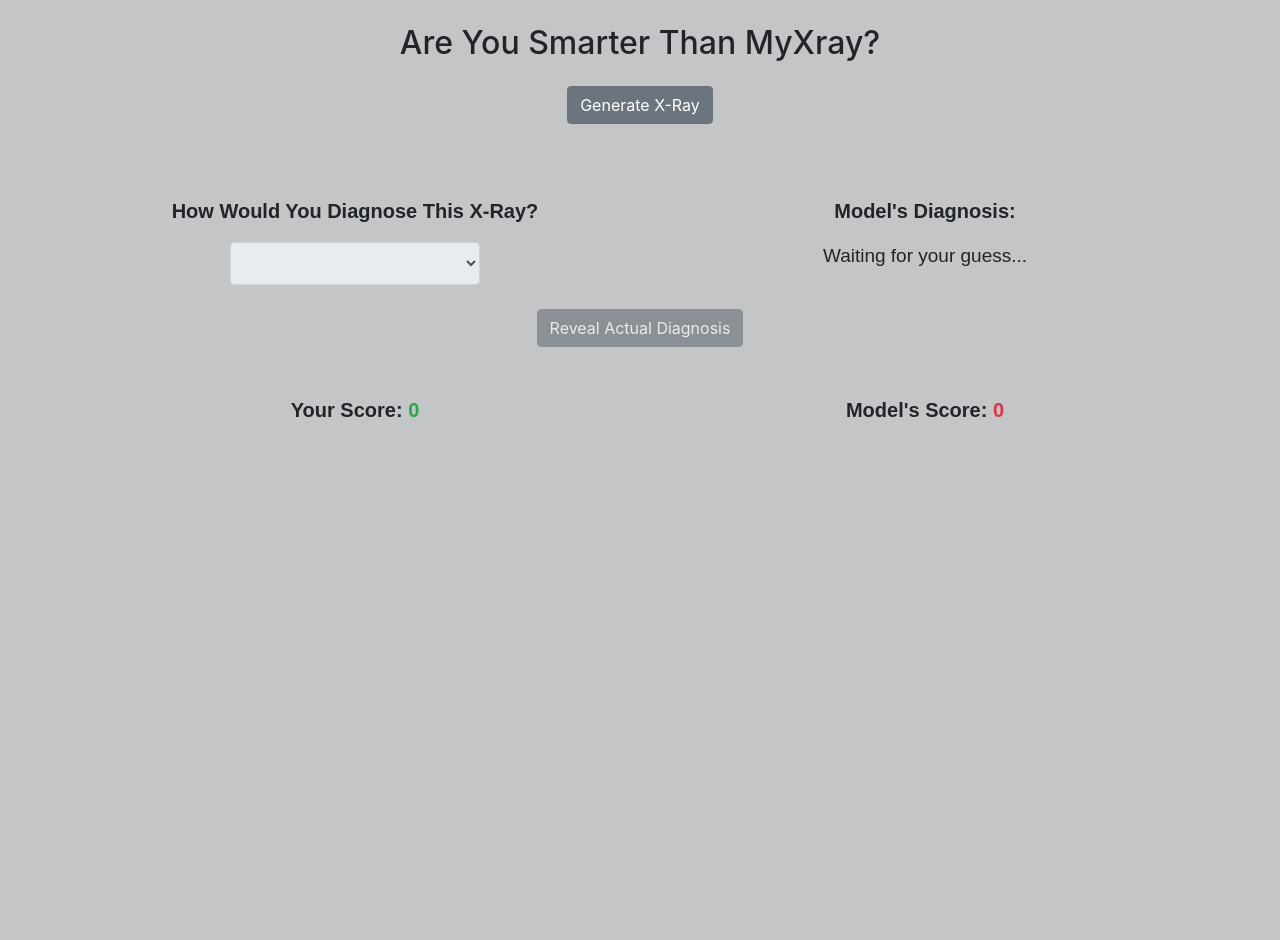
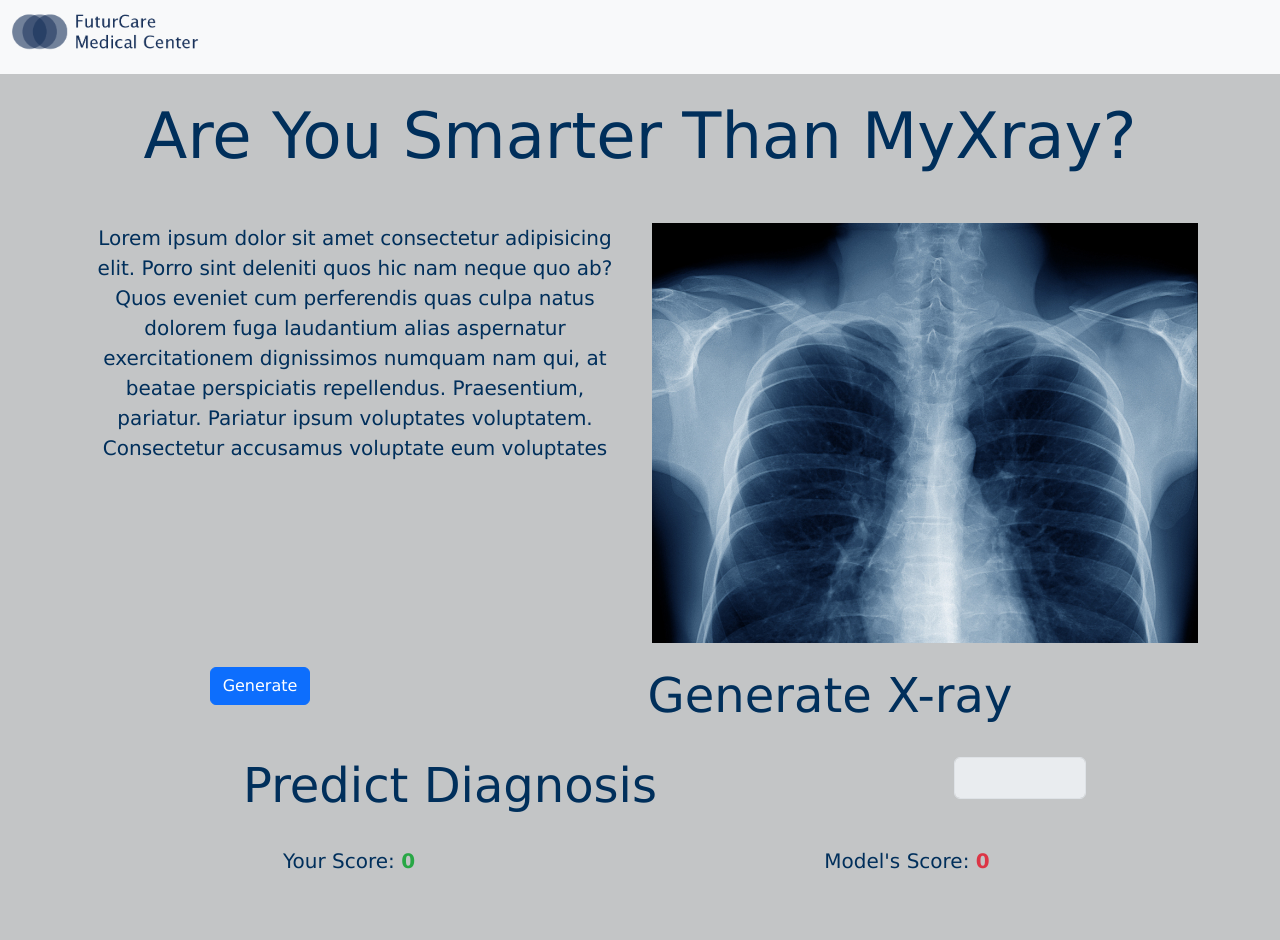
Before and after one commit to ktownkinley/project_4, a Flask app: page /game in a window 1280 px wide. Before the commit the page ends 417 px from the top, so only its background shows below. Run offline with Flask 3, Linux system fonts and the light colour scheme; some libraries are stand-ins or nearby versions.

Commit message:
Game HTML update

```diff
--- a/flask_project/app/static/css/style.css
+++ b/flask_project/app/static/css/style.css
@@ -44,25 +44,26 @@ input.form-control {
 }
 
 .carousel-item img {
-  max-height: 800px; /* Set the maximum height you want */
-  object-fit: contain; /* Ensure the image fits within the container without distortion */
+  max-width: 100%;
+  /* Set the maximum height you want */
+  /*object-fit: contain; /* Ensure the image fits within the container without distortion */
 }
 
 body {
-  font-family: Arial, sans-serif;
+  font-family: 'Lucida Sans', 'Lucida Sans Regular', 'Lucida Grande', 'Lucida Sans Unicode', Geneva, Verdana, sans-serif;
   background-color: #c3c5c6 !important;
   margin: 0;
   padding: 0;
 }
 
 #text {
-  font-family: Arial, sans-serif;
+  font-family: 'Lucida Sans', 'Lucida Sans Regular', 'Lucida Grande', 'Lucida Sans Unicode', Geneva, Verdana, sans-serif;
   font-size:  19px;
 
 }
 
 .diagnosis {
-  font-family: Arial, sans-serif;
+  font-family: 'Lucida Sans', 'Lucida Sans Regular', 'Lucida Grande', 'Lucida Sans Unicode', Geneva, Verdana, sans-serif;
   font-size: 19px;
 }
 
@@ -73,9 +74,9 @@ body {
 }
 
 p {
-  font-family: 'Arial', sans-serif;
+  font-family: 'Lucida Sans', 'Lucida Sans Regular', 'Lucida Grande', 'Lucida Sans Unicode', Geneva, Verdana, sans-serif;
   font-size: 20px;
-  font-weight: bold;
+  color:#002f5b;
 }
 
 #counter1 {
@@ -89,3 +90,16 @@ p {
   font-weight: bold;
   font-size: 20px; /
 }
+
+h1 {
+font-family: 'Lucida Sans', 'Lucida Sans Regular', 'Lucida Grande', 'Lucida Sans Unicode', Geneva, Verdana, sans-serif;
+font-size: 4rem;
+color:#002f5b;
+}
+
+h2 {
+  font-family: 'Lucida Sans', 'Lucida Sans Regular', 'Lucida Grande', 'Lucida Sans Unicode', Geneva, Verdana, sans-serif;
+  font-size: 3rem;
+  color:#002f5b;
+
+  }
--- a/flask_project/app/templates/game.html
+++ b/flask_project/app/templates/game.html
@@ -1,20 +1,77 @@
 <!DOCTYPE html>
 <html lang="en">
+
 <head>
     <meta charset="UTF-8">
+    <!-- Responsive View -->
     <meta name="viewport" content="width=device-width, initial-scale=1.0">
-    <title>Guessing Game</title>
-    <script src="https://d3js.org/d3.v7.min.js"></script>
-    <link rel="stylesheet" href="../static/css/style.css">
-    <link rel="stylesheet" href="https://stackpath.bootstrapcdn.com/bootstrap/4.5.2/css/bootstrap.min.css">
+    <title>Game</title>
+    <!-- Bootstrap Connection -->
+    <link href="https://cdn.jsdelivr.net/npm/bootstrap@5.3.3/dist/css/bootstrap.min.css" rel="stylesheet"
+        integrity="sha384-QWTKZyjpPEjISv5WaRU9OFeRpok6YctnYmDr5pNlyT2bRjXh0JMhjY6hW+ALEwIH" crossorigin="anonymous">
+    <!-- Our CSS -->
+    <link rel="stylesheet" type="text/css" href="../static/css/style.css">
 </head>
+
 <body>
+
+    <nav class="navbar navbar-expand-lg bg-light">
+        <div class="container-fluid">
+            <a class="navbar-brand img" href="./index.html">
+                <img src="../static/images/logo.png" alt="Bootstrap">
+            </a>
+        </div>
+    </nav>
+
+
     <div class="container text-center my-4">
 
-        <h2 class="mb-4">Are You Smarter Than MyXray?</h2>
+        <h1 class="mb-5">Are You Smarter Than MyXray?</h1>
+        <div class="row">
+            <div class="col-lg-6 col-sm-12 mb-5">
+                <p>Lorem ipsum dolor sit amet consectetur adipisicing elit. Porro sint deleniti quos hic nam neque quo
+                    ab? Quos eveniet cum perferendis quas culpa natus dolorem fuga laudantium alias aspernatur
+                    exercitationem dignissimos numquam nam qui, at beatae perspiciatis repellendus. Praesentium,
+                    pariatur. Pariatur ipsum voluptates voluptatem. Consectetur accusamus voluptate eum voluptates
+                </p>
+            </div>
+            <div class="col-lg-6 col-sm-12 mb-4">
+                <img src="../static/images/xray.jpg" id="xrayimage" width="100%" alt="xrayimage">
+            </div>
+            <div class="col-lg-4 d-md-block">
+                <button class="btn btn-primary" type="button">Generate</button>
+                <!-- <button class="btn btn-secondary mb-4" id='imageButton' type="button">Generate X-Ray</button> -->
 
+            </div>
+            <div class="col-lg-8 mb-4">
+                <h2>Generate X-ray</h2>
+            </div>
+
+            <div class="col-lg-8 mb-4">
+                <h2>Predict Diagnosis</h2>
+            </div>
+
+            <div class="col-lg-4 mb-4">
+                <select class="form-control dropdownMenu d-md-block" disabled>
+                    <option value="option1"></option>
+                    <option value="option2">Normal</option>
+                    <option value="option3">Pneumonia</option>
+                </select>
+            </div>
+            <div class="row col-lg-12 mb-4">
+                <div class="col-md-6">
+                    <p>Your Score: <span id="counter1">0</span></p>
+                </div>
+                <div class="col-md-6">
+                    <p>Model's Score: <span id="counter2">0</span></p>
+                </div>
+            </div>
+
+        </div>
+
+<!--
         <div class="d-flex flex-column align-items-center mb-5">
-            <button class="btn btn-secondary mb-4" id = 'imageButton' type="button">Generate X-Ray</button>
+            <button class="btn btn-secondary mb-4" id='imageButton' type="button">Generate X-Ray</button>
             <img id="image" src="" class="img-fluid" width="500">
         </div>
 
@@ -49,7 +106,7 @@
                 <p>Model's Score: <span id="counter2">0</span></p>
             </div>
         </div>
-    </div>
+    </div> -->
 
     <script src="https://code.jquery.com/jquery-3.5.1.slim.min.js"></script>
     <script src="https://cdn.jsdelivr.net/npm/@popperjs/core@2.9.3/dist/umd/popper.min.js"></script>
@@ -57,4 +114,5 @@
     <script src="../static/js/CNN_logic.js"></script>
 
 </body>
+
 </html>
--- a/flask_project/app/templates/slides.html
+++ b/flask_project/app/templates/slides.html
@@ -18,7 +18,7 @@
 <!-- brand bar -->
 <nav class="navbar navbar-expand-lg bg-body-tertiary bg-custom">
     <div class="container-fluid">
-        <a class="navbar-brand" href="#">
+        <a class="navbar-brand" href="index.html">
             <img src="../static/images/logo.png" alt="Bootstrap">
         </a>
     </div>
```
Also changed, not shown: flask_project/app/templates/index.html (+3 -12 lines), flask_project/app/static/images/xray.jpeg (deleted), flask_project/app/static/images/xray.jpg (added), 1 other file.
